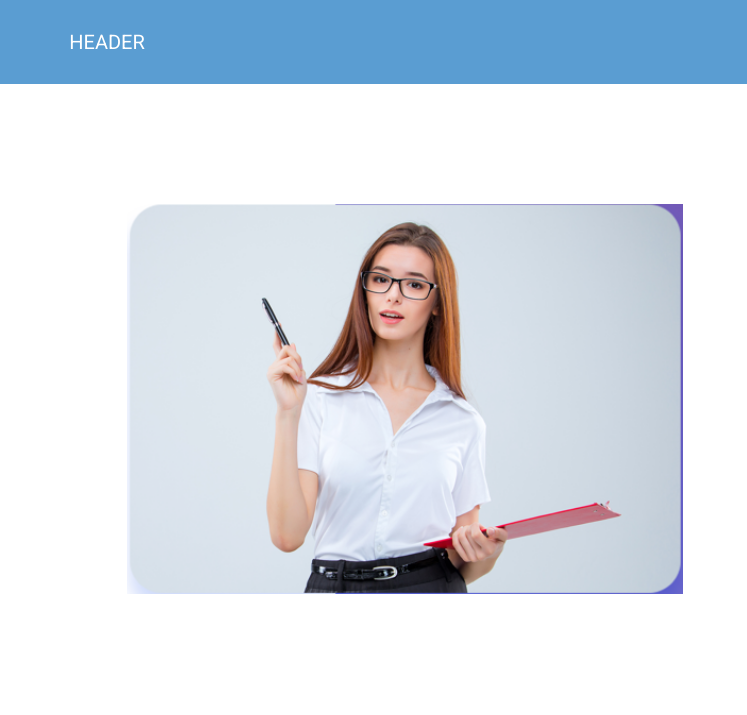
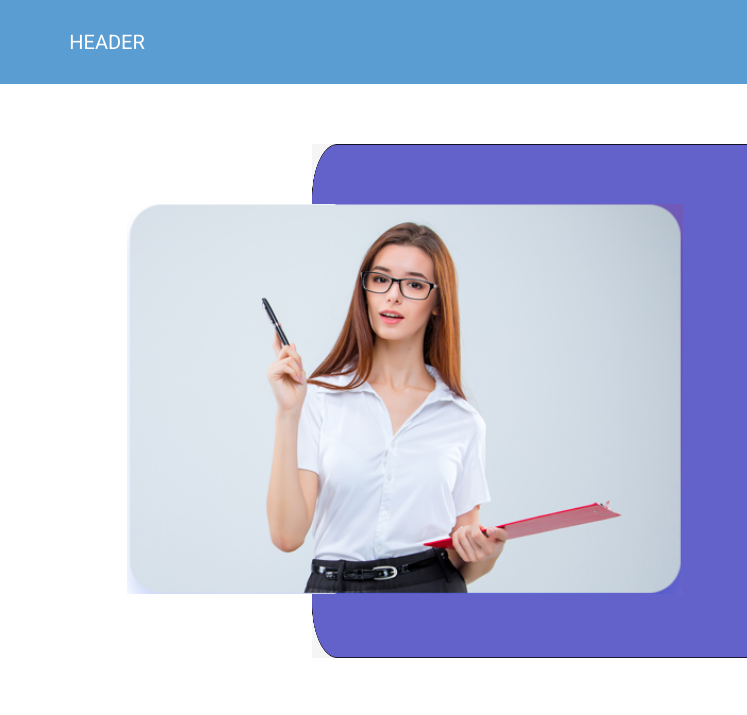
Before and after one commit to Munnakr57/bivha, a plain HTML site: page index.html in a window 1280 px wide. Shown: the top 715 px of the page, 533-1280 px from the left. Drawn offline with Linux system fonts and the light colour scheme; the site is published under a folder, as on GitHub Pages, so addresses that start at the root find nothing.

Commit message:
css updated

```diff
--- a/css/style.css
+++ b/css/style.css
@@ -62,7 +62,7 @@ li {
     object-fit: contain;
 }
 .find-future-column-image {
-    background: url('/images/background-image.png');
+    background: url('../images/background-image.png');
     padding: 60px 5% 60px 20px;
     background-repeat: no-repeat;
     background-position: center right;
```
Also changed, not shown: 1 other file.
